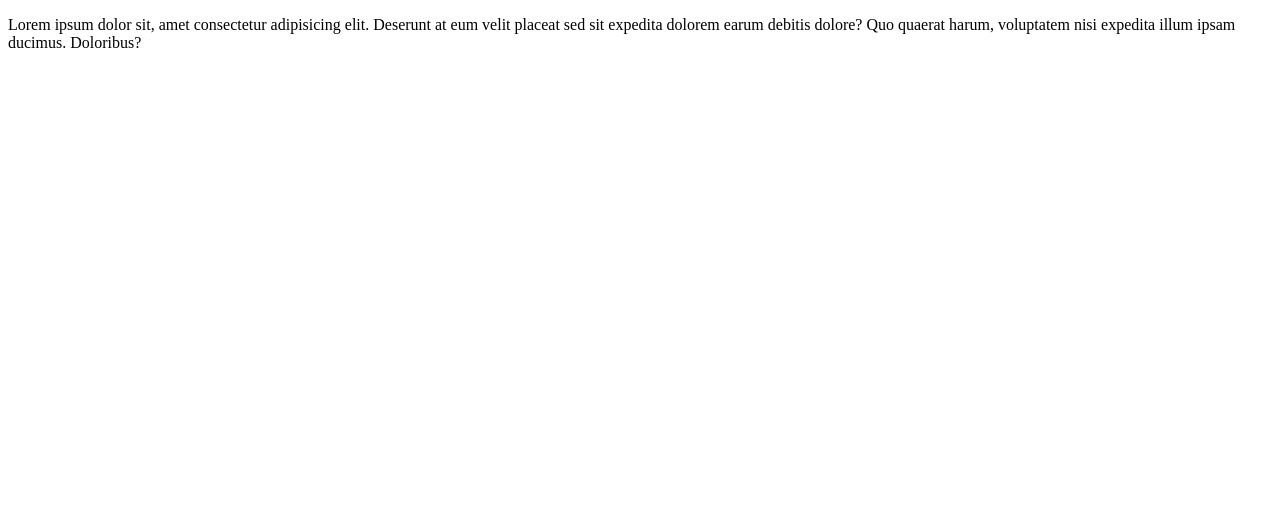
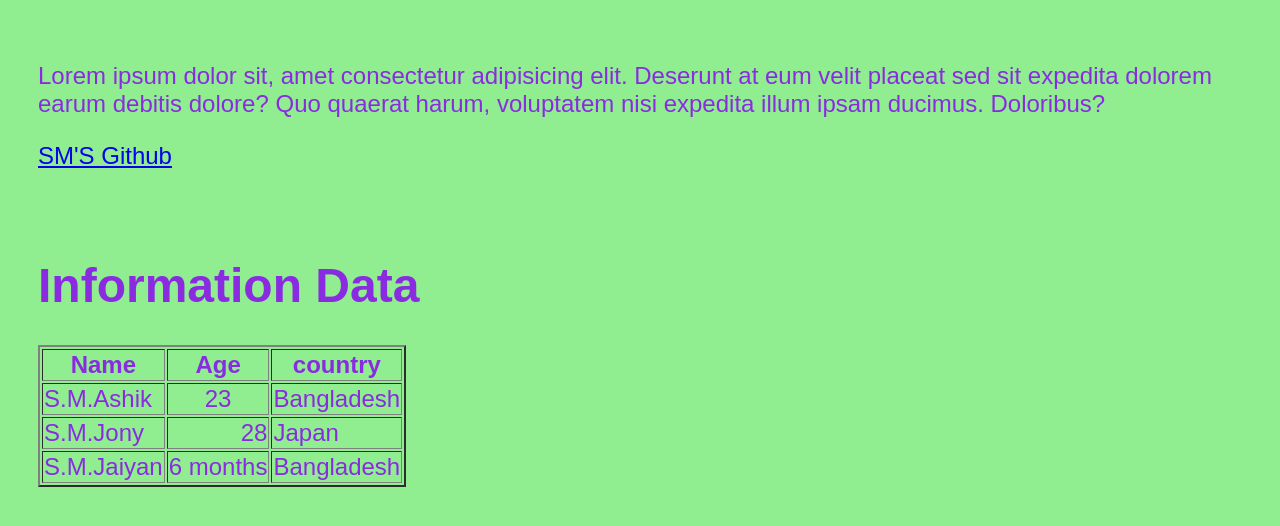
Before and after one commit to SM-Ashik-IU/my-simple-practice-website-, a plain HTML site: page index.html in a window 1280 px wide. Drawn offline with Linux system fonts and the light colour scheme.

Commit message:
new file added

```diff
--- a/index.html
+++ b/index.html
@@ -4,8 +4,46 @@
     <meta charset="UTF-8">
     <meta name="viewport" content="width=device-width, initial-scale=1.0">
     <title>MY simple practice website  </title>
+    <link rel="stylesheet" href="styles/blog.css">
+
+
 </head>
 <body>
     <p>Lorem ipsum dolor sit, amet consectetur adipisicing elit. Deserunt at eum velit placeat sed sit expedita dolorem earum debitis dolore? Quo quaerat harum, voluptatem nisi expedita illum ipsam ducimus. Doloribus?</p>
+
+<a href="https://github.com/SM-Ashik-IU/my-simple-practice-website-">SM'S Github</a>
+
+<br>
+<br><br>
+
+<h1>Information Data</h1>
+<table border="2">
+
+    <tr>
+        <th>Name</th>
+        <th>Age</th>
+        <th>country</th>
+    </tr>
+
+    <tr>
+        <td>S.M.Ashik</td>
+        <td align="center">23</td>
+        <td>Bangladesh</td>
+
+    </tr>
+
+    <tr>
+        <td>S.M.Jony</td>
+        <td align="right">28</td>
+        <td>Japan</td>
+    </tr>
+
+    <tr>
+        <td>S.M.Jaiyan</td>
+        <td align="left">6 months</td>
+        <td>Bangladesh</td>
+    </tr>
+</table>
+
 </body>
 </html>
--- /dev/null
+++ b/styles/blog.css
@@ -0,0 +1,21 @@
+body{
+    background-color: lightgreen;
+    font-family: Arial, Helvetica, sans-serif;
+    font-size: x-large;
+    color: blueviolet;
+    padding: 30px; ;
+}
+
+a:hover
+        {
+            color: red;
+            text-decoration: underline;
+            font-size: xx-large;
+        }
+
+
+ h1:hover
+{
+    color: blueviolet;
+    font-size: xx-large;
+}
```
